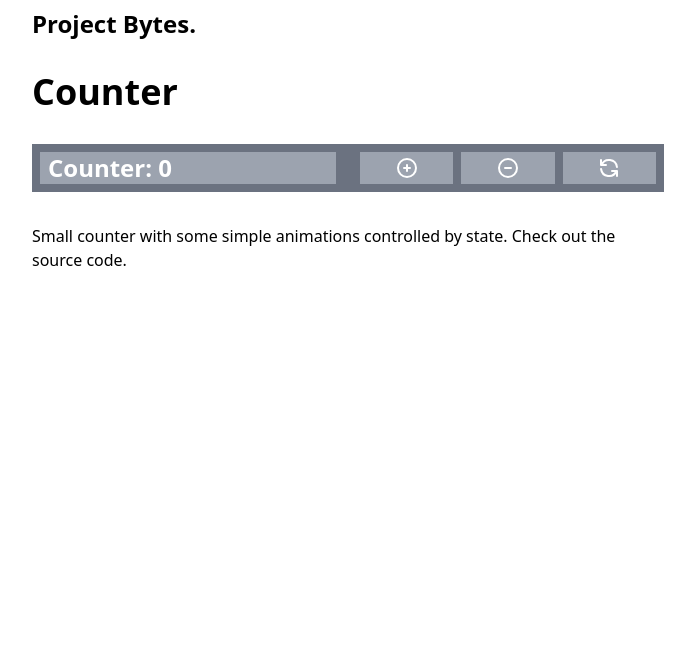
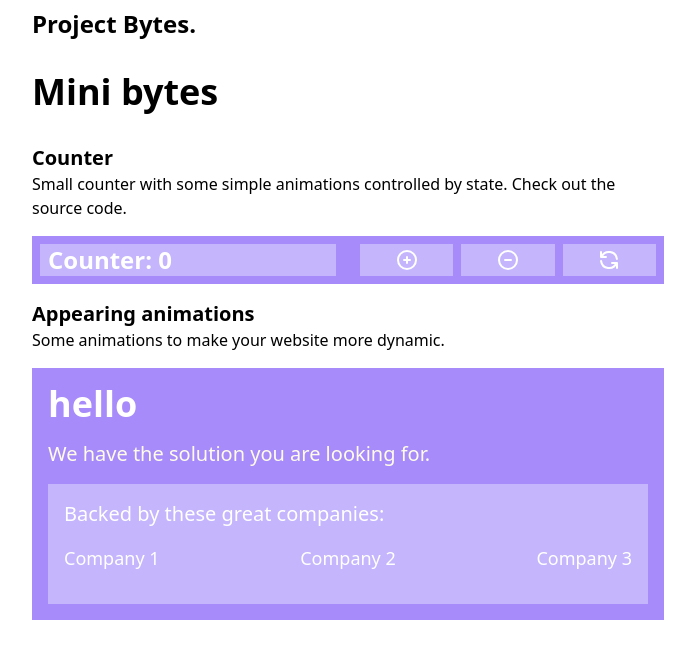
Before and after one commit to mar-cial/project-bytes, a Next.js app: page /march/minibytes in a window 1280 px wide. Shown: the top 658 px of the page, without its empty margins (292-987 px from the left). Built offline with nearby package versions, Linux system fonts and the light colour scheme.

Commit message:
added a mini byte

```diff
--- /dev/null
+++ b/components/UserPropTitleText.tsx
@@ -0,0 +1,8 @@
+type UserPropTitleTextProps = {
+  text: string;
+};
+const UserPropTitleText = (props: UserPropTitleTextProps) => (
+  <h3 className="font-semibold text-gray-500 text-md">{props.text}</h3>
+);
+
+export default UserPropTitleText;
--- a/components/counter.tsx
+++ b/components/counter.tsx
@@ -42,12 +42,12 @@ const CounterComponent: FC = () => {
   ];
 
   return (
-    <div className="grid items-center grid-cols-2 gap-2 text-white bg-gray-500">
+    <div className="grid items-center grid-cols-2 gap-2 text-white bg-violet-400">
       <div className="px-2">
         <motion.p
           variants={counterVariants}
           animate={animated ? 'start' : 'stop'}
-          className={'text-2xl font-bold bg-gray-400 pl-2'}
+          className={'text-2xl font-bold bg-violet-300 pl-2'}
         >{`Counter: ${counter}`}</motion.p>
       </div>
 
@@ -59,7 +59,7 @@ const CounterComponent: FC = () => {
               whileHover={{ y: -2 }}
               whileTap={{ y: 0 }}
               key={i}
-              className={'flex justify-center items-center bg-gray-400 py-1'}
+              className={'flex justify-center items-center bg-violet-300 py-1'}
             >
               {func.img}
             </motion.button>
--- a/pages/march/minibytes/index.tsx
+++ b/pages/march/minibytes/index.tsx
@@ -1,26 +1,149 @@
 import { NextPage } from 'next';
-import Image from 'next/image';
 import React from 'react';
 import CounterComponent from '../../../components/counter';
 import MainHeader from '../../../components/mainHeader';
 import PageLayout from '../../../layout/pagelayout';
+import { motion } from 'framer-motion';
 
-const Counter: NextPage = () => {
+const MiniBytes: NextPage = () => {
+  const container = {
+    hidden: {
+      opacity: 0,
+      y: 5,
+    },
+    enter: {
+      opacity: 1,
+      y: 0,
+      transition: {
+        when: 'beforeChildren',
+        staggerChildren: 0.3,
+      },
+    },
+  };
+
+  const items = {
+    hidden: {
+      opacity: 0,
+      y: 5,
+    },
+    enter: {
+      opacity: 1,
+      y: 0,
+    },
+  };
+
+  const trustedDiv = {
+    hidden: {
+      height: 0,
+      opacity: 0,
+      y: 5,
+    },
+    enter: {
+      opacity: 1,
+      height: 120,
+      y: 0,
+      transition: {
+        when: 'beforeChildren',
+      },
+    },
+  };
+
+  const trustedDivItems = {
+    hidden: {
+      opacity: 0,
+      y: 0,
+    },
+    enter: {
+      opacity: 1,
+      y: [0, -3, 0],
+    },
+  };
   return (
     <PageLayout>
-      <MainHeader title="Counter" />
-      <CounterComponent />
-      <section className="py-2">
-        <p className="py-2">
-          Small counter with some simple animations controlled by state. Check
-          out the{' '}
-          <a href="https://github.com/mar-cial/project-bytes/blob/main/components/counter.tsx">
-            source code.
-          </a>
-        </p>
+      <MainHeader title="Mini bytes" />
+      <section className="grid gap-4">
+        <article className="grid gap-4">
+          <header>
+            <h2 className="text-xl font-bold">Counter</h2>
+            <p>
+              Small counter with some simple animations controlled by state.
+              Check out the{' '}
+              <a href="https://github.com/mar-cial/project-bytes/blob/main/components/counter.tsx">
+                source code.
+              </a>
+            </p>
+          </header>
+
+          <CounterComponent />
+        </article>
+        <article className="grid gap-4">
+          <header>
+            <h2 className="text-xl font-bold">Appearing animations</h2>
+            <p>Some animations to make your website more dynamic.</p>
+          </header>
+
+          <motion.div
+            variants={container}
+            initial="hidden"
+            animate="enter"
+            className="grid gap-4 p-4 text-white bg-violet-400"
+          >
+            <motion.h2 variants={items} className={'font-bold text-4xl'}>
+              hello
+            </motion.h2>
+            <motion.h2
+              variants={items}
+              className={'font-medium text-xl text-yellow-50'}
+            >
+              We have the solution you are looking for.
+            </motion.h2>
+
+            <motion.div
+              variants={trustedDiv}
+              className={'flex flex-col bg-violet-300'}
+            >
+              <motion.h3
+                variants={trustedDiv}
+                className={'font-medium text-xl p-4'}
+              >
+                Backed by these great companies:
+              </motion.h3>
+
+              <motion.div
+                variants={trustedDiv}
+                className={'flex justify-between px-4'}
+              >
+                <motion.div variants={trustedDiv}>
+                  <motion.h4
+                    variants={trustedDivItems}
+                    className={'font-medium text-lg'}
+                  >
+                    Company 1
+                  </motion.h4>
+                </motion.div>
+                <motion.div variants={trustedDivItems}>
+                  <motion.h4
+                    variants={trustedDivItems}
+                    className={'font-medium text-lg'}
+                  >
+                    Company 2
+                  </motion.h4>
+                </motion.div>
+                <motion.div variants={trustedDivItems}>
+                  <motion.h4
+                    variants={trustedDivItems}
+                    className={'font-medium text-lg'}
+                  >
+                    Company 3
+                  </motion.h4>
+                </motion.div>
+              </motion.div>
+            </motion.div>
+          </motion.div>
+        </article>
       </section>
     </PageLayout>
   );
 };
 
-export default Counter;
+export default MiniBytes;
--- a/pages/march/networking/[id].tsx
+++ b/pages/march/networking/[id].tsx
@@ -55,7 +55,7 @@ const UserDetail: FC<UserDetailProps> = ({ user }) => {
           <p>
             {`${user.username} ${user.address.suite}`}
             <br />
-            {`${user.address.city} ${user.address} ${user.address.zipcode}`}
+            {`${user.address.city} ${user.address.zipcode}`}
           </p>
 
           <Detailtitle text={'geo location'} />
--- a/pages/march/networking/index.tsx
+++ b/pages/march/networking/index.tsx
@@ -4,13 +4,7 @@ import React from 'react';
 import MainLink from '../../../components/mainLink';
 import PageTitle from '../../../components/pageTitle';
 import PageLayout from '../../../layout/pagelayout';
-
-type UserPropTitleTextProps = {
-  text: string;
-};
-const UserPropTitleText = (props: UserPropTitleTextProps) => (
-  <h3 className="font-semibold text-gray-500 text-md">{props.text}</h3>
-);
+import UserPropTitleText from '../../../components/UserPropTitleText';
 
 export interface User {
   id: number;
@@ -71,6 +65,7 @@ function Networking({ users }: InferGetStaticPropsType<typeof getStaticProps>) {
         />
         .
       </p>
+
       <section>
         <h3 className="py-2 text-2xl font-bold">Users</h3>
         <section className="grid gap-4 pb-4 lg:grid-cols-2">
--- a/pages/march/spa/index.tsx
+++ b/pages/march/spa/index.tsx
@@ -19,10 +19,20 @@ const Spa: NextPage = () => {
         <h3>Repo resources:</h3>
         <ul>
           <li>
-            <a href="https://github.com/mar-cial/flexstrip">GitHub</a>
+            <a
+              href="https://github.com/mar-cial/flexstrip"
+              className="text-orange-400 transition-all hover:text-orange-500"
+            >
+              GitHub
+            </a>
           </li>
           <li>
-            <a href="https://flexstrip.vercel.app">Live website</a>
+            <a
+              href="https://flexstrip.vercel.app"
+              className="text-orange-400 transition-all hover:text-orange-500"
+            >
+              Live website
+            </a>
           </li>
         </ul>
       </section>
```
